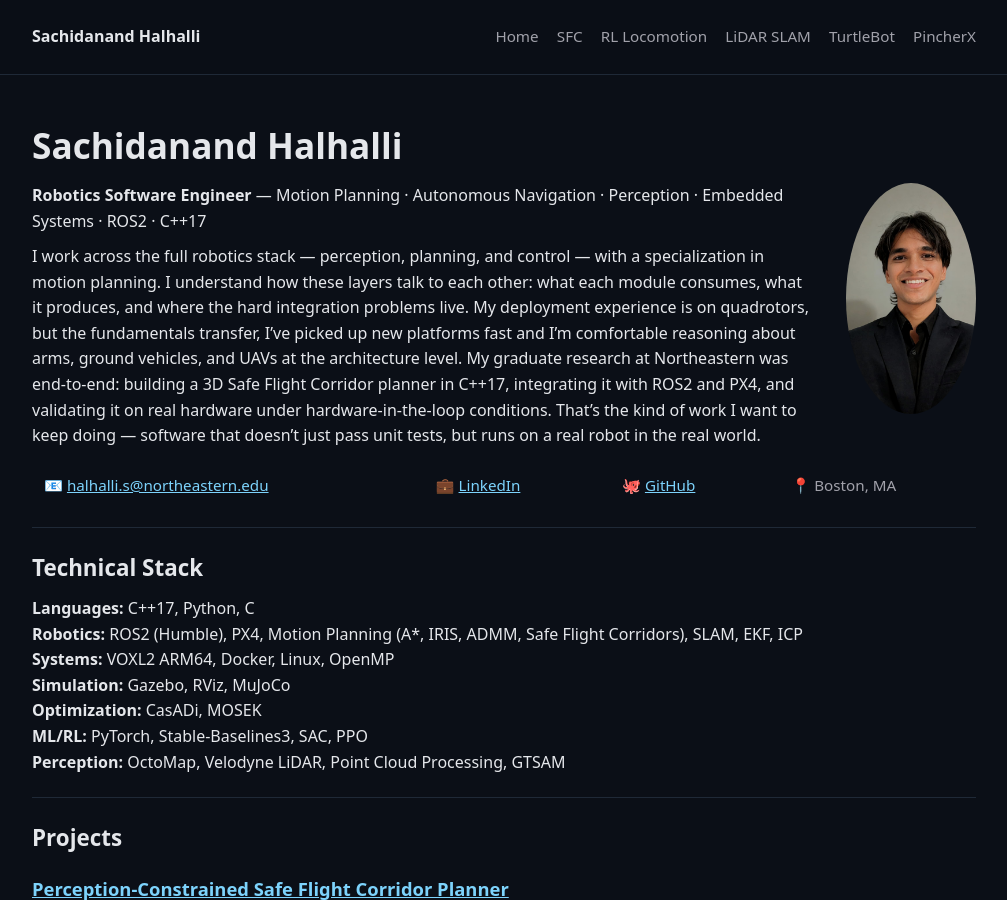
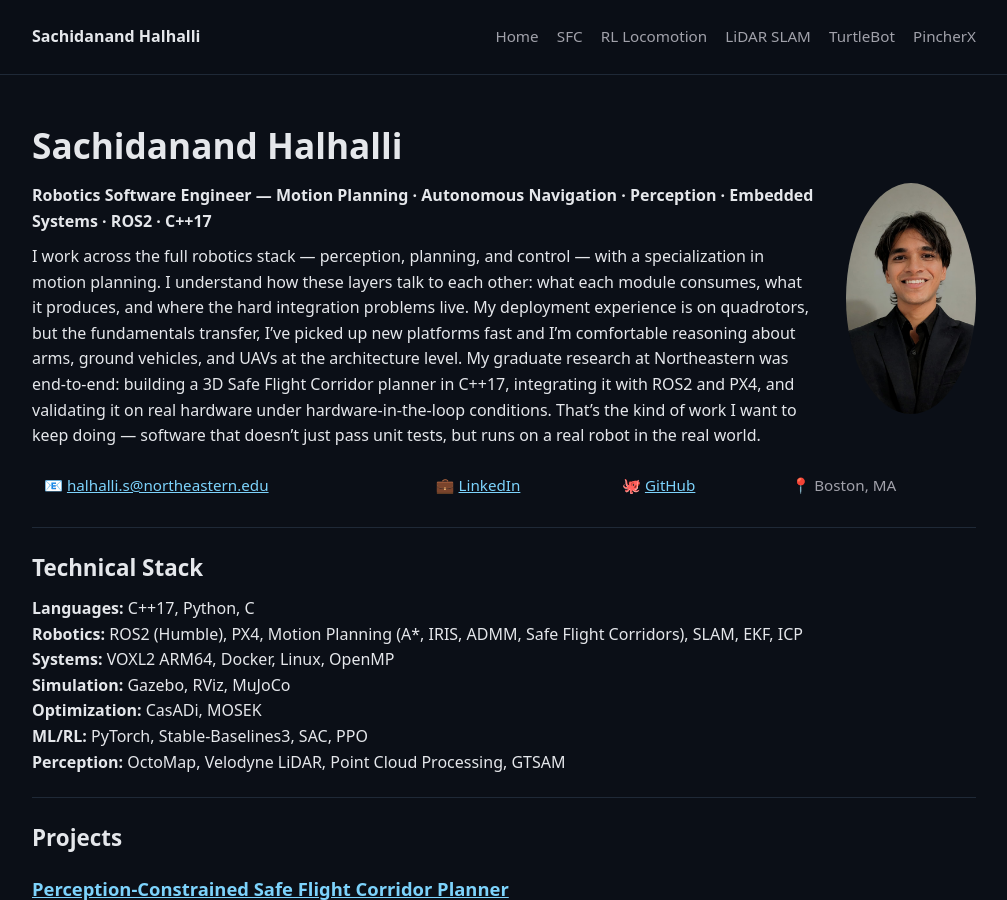
Before and after one commit to halhalli-s/halhalli-s.github.io, a Jekyll site: the page built from index.md, in a window 1280 px wide and 900 px high. Shown: the whole window, without its empty margins (136-1143 px from the left). Built offline with Jekyll 4.4.1, drawn with Linux system fonts in a browser that asks for light colours.

```diff
--- a/index.md
+++ b/index.md
@@ -7,7 +7,7 @@ title: Sachidanand Halhalli
 
 <img src="./Assets/images/profile_pic.jpeg" alt="Sachidanand Halhalli" style="width:130px;height:110px;border-radius:54%;object-fit:cover;object-position:center 15%;float:right;margin:0 0 1.5rem 2rem;">
 
-**Robotics Software Engineer** — Motion Planning · Autonomous Navigation · Perception · Embedded Systems · ROS2 · C++17
+**Robotics Software Engineer — Motion Planning · Autonomous Navigation · Perception · Embedded Systems · ROS2 · C++17**
 
 
 I work across the full robotics stack — perception, planning, and control — with a specialization in motion planning. I understand how these layers talk to each other: what each module consumes, what it produces, and where the hard integration problems live. My deployment experience is on quadrotors, but the fundamentals transfer, I've picked up new platforms fast and I'm comfortable reasoning about arms, ground vehicles, and UAVs at the architecture level.
```
